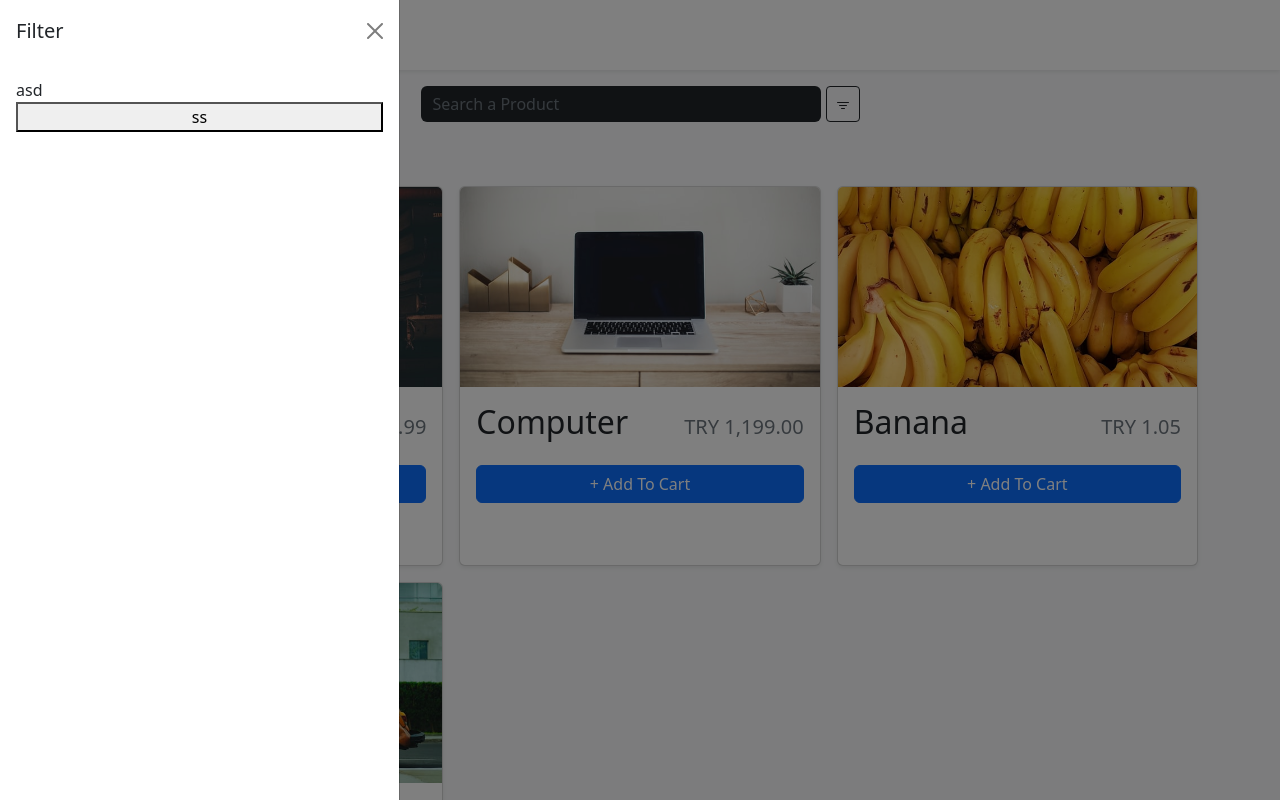
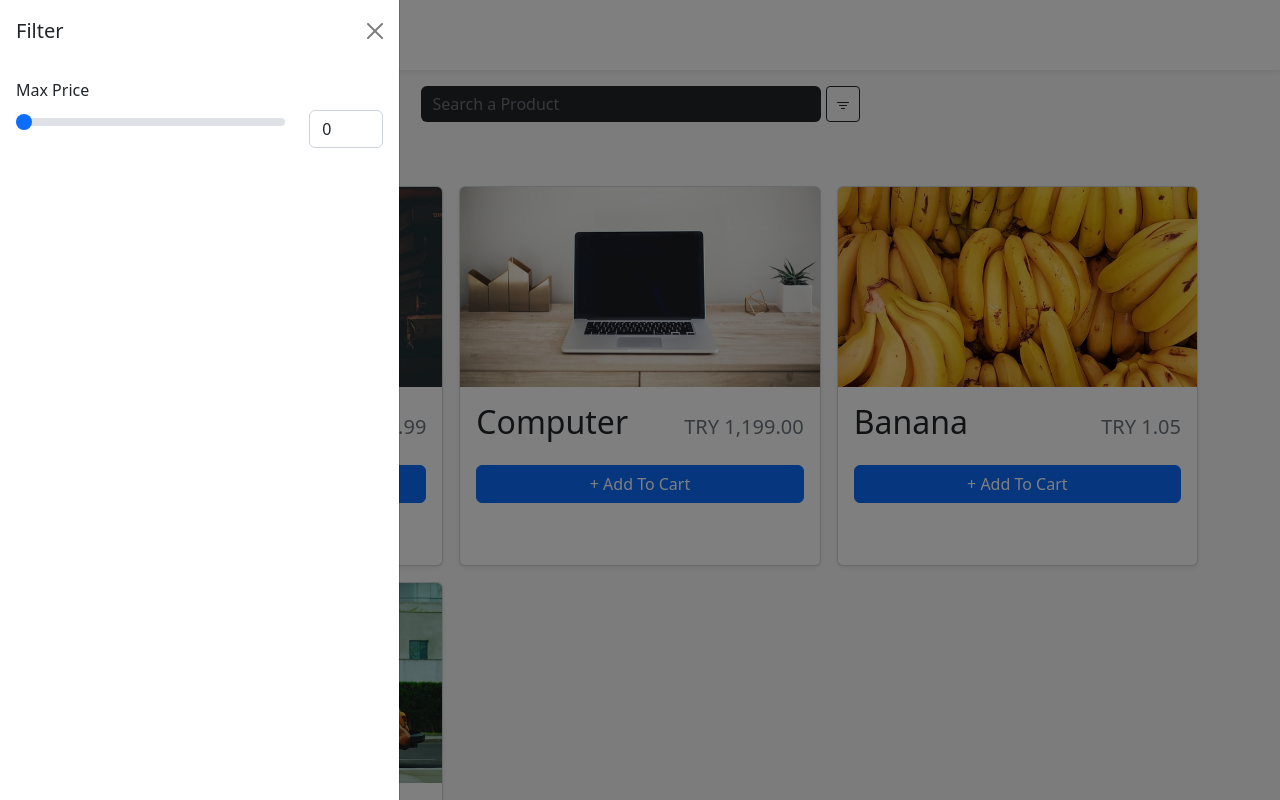
Before and after one commit to yucemetin/advanced-shopping-cart, a React (Vite) app: page /store in a window 1280 px wide. Both pictures are taken after a click on the button 842 px from the left and 104 px from the top of the page. Shown: the top 800 px of the page. Built offline with nearby package versions, Linux system fonts and the light colour scheme.

Commit message:
max price filter added

```diff
--- a/src/components/Filter.tsx
+++ b/src/components/Filter.tsx
@@ -1,4 +1,4 @@
-import { Offcanvas, Stack } from "react-bootstrap";
+import { Button, Offcanvas, Stack, Form, Col, Row } from "react-bootstrap";
 import { useFilter } from "../context/FilterContext";
 
 type FilterProps = {
@@ -6,7 +6,7 @@ type FilterProps = {
 }
 
 export default function Filter({ isOpen }: FilterProps) {
-    const { closeFilter } = useFilter()
+    const { closeFilter, maxPrice, setMaxPrice } = useFilter()
     return (
         <Offcanvas show={isOpen} onHide={closeFilter}>
             <Offcanvas.Header closeButton>
@@ -14,12 +14,28 @@ export default function Filter({ isOpen }: FilterProps) {
             </Offcanvas.Header>
             <Offcanvas.Body>
                 <Stack>
-                    <div>
-                        asd
-                    </div>
-                    <button onClick={closeFilter}>ss</button>
+                    <Form>
+                        <Form.Group>
+                            <Row>
+                                <Form.Label>
+                                    Max Price
+                                </Form.Label>
+                                <Col xs="9">
+                                    <Form.Range
+                                        value={maxPrice}
+                                        onChange={e => setMaxPrice(e.target.value)}
+                                        min={0}
+                                        max={20000}
+                                    />
+                                </Col>
+                                <Col xs="3">
+                                    <Form.Control value={maxPrice} onChange={e => setMaxPrice(e.target.value)} />
+                                </Col>
+                            </Row>
+                        </Form.Group>
+                    </Form>
                 </Stack>
             </Offcanvas.Body>
-        </Offcanvas>
+        </Offcanvas >
     )
 }
--- a/src/context/FilterContext.tsx
+++ b/src/context/FilterContext.tsx
@@ -11,8 +11,10 @@ type FilterContext = {
     closeFilter: () => void
     setSearch: any
     setStoreItems: any
+    setMaxPrice: any
     storeItems: any
     search: string
+    maxPrice: number
 }
 
 const FilterContext = createContext({} as FilterContext)
@@ -25,6 +27,7 @@ export function FilterProvider({ children }: FilterProviderProps) {
     const [isOpen, setIsOpen] = useState(false)
     const [search, setSearch] = useState("")
     const [storeItems, setStoreItems] = useState(Items)
+    const [maxPrice, setMaxPrice] = useState(0)
 
     const openFilter = () => setIsOpen(true)
 
@@ -32,15 +35,22 @@ export function FilterProvider({ children }: FilterProviderProps) {
 
     useEffect(() => {
         if (search) {
-
             setStoreItems(Items.filter(item => item.name.toLocaleLowerCase().includes(search.toLocaleLowerCase())))
         } else {
             setStoreItems(Items)
         }
     }, [search])
 
+    useEffect(() => {
+        if (maxPrice > 0) {
+            setStoreItems(Items.filter(item => item.price <= maxPrice))
+        } else {
+            setStoreItems(Items)
+        }
+    }, [maxPrice])
+
     return (
-        <FilterContext.Provider value={{ openFilter, closeFilter, setSearch, setStoreItems, storeItems, search }}>
+        <FilterContext.Provider value={{ openFilter, closeFilter, setSearch, setStoreItems, setMaxPrice, storeItems, search, maxPrice }}>
             {children}
             <Filter isOpen={isOpen} />
         </FilterContext.Provider>
```
